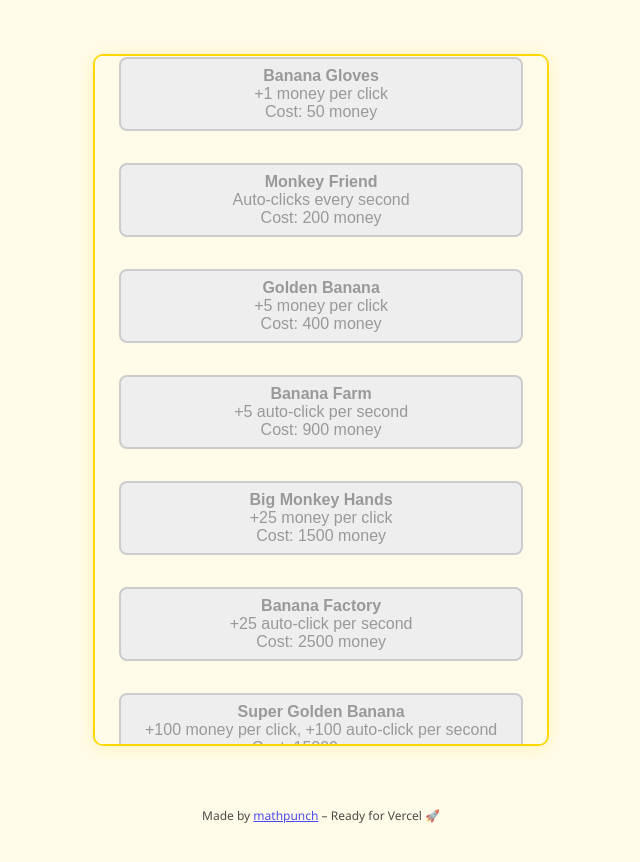
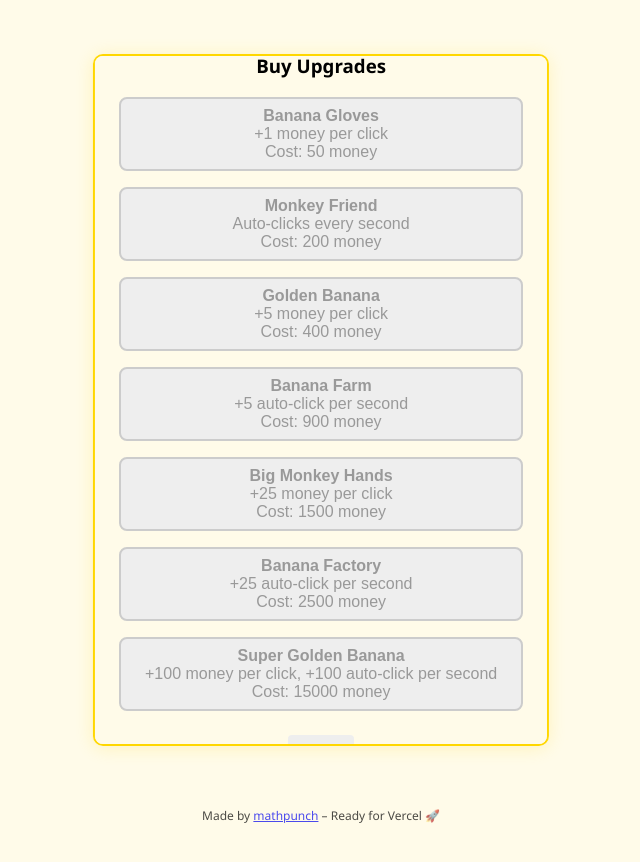
Before and after one commit to monkeyclickerbeta/monkeyclickerbeta.github.io, a React (Vite) app: page / in a window 1280 px wide. Both pictures are taken after a click on the button "🛒 Upgrades". Shown: the whole page, without its empty margins (319-959 px from the left). Built offline with nearby package versions, Linux system fonts and the light colour scheme.

Commit message:
Update App.jsx

```diff
--- a/src/App.jsx
+++ b/src/App.jsx
@@ -333,6 +333,7 @@ function App() {
       </div>
       {showUpgrades && (
         <div className="upgrade-popup centered-popup">
+          <div className="upgrade-popup-scroll">
             <h3>Buy Upgrades</h3>
             {upgradesData.map((upg, idx) => (
               !upgrades.includes(upg.name) &&
@@ -343,6 +344,7 @@ function App() {
               </button>
             ))}
             <button className="close-upgrades" onClick={() => setShowUpgrades(false)}>Close</button>
+          </div>
         </div>
       )}
       <button className="reset-btn" onClick={resetProgress} style={{marginTop: "1rem"}}>
```
Lines whose indentation alone changed are shown as unchanged.
